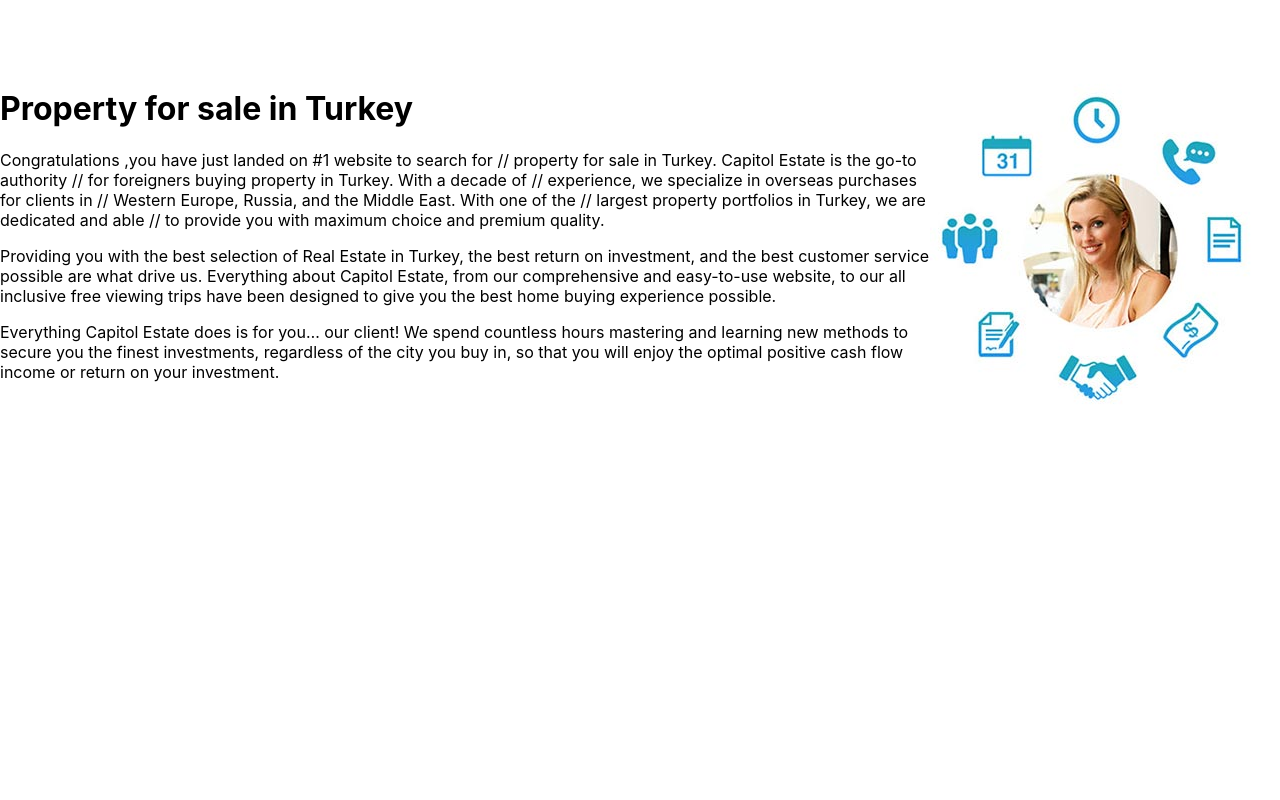
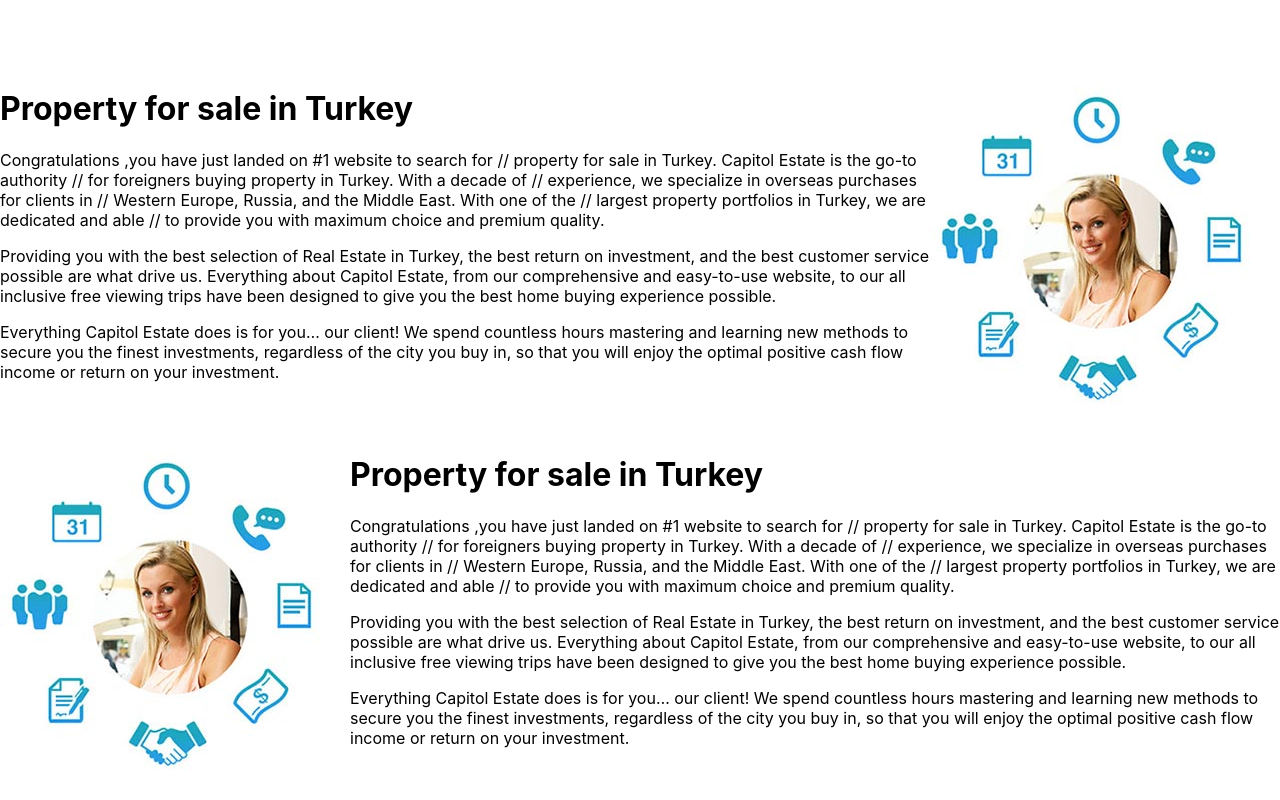
Before and after one commit to Alzubair98/ozyapi, a React (Create React App) app: page / in a window 1280 px wide. Shown: the part 2425-3225 px from the top of the page. Before the commit the page ends 2859 px from the top, so only its background shows below. Built offline with nearby package versions, Linux system fonts and the light colour scheme; the HTML template or start-up script is replaced by a standard one.

Commit message:
add second chapter for the articles

```diff
--- a/src/component/articles/article.js
+++ b/src/component/articles/article.js
@@ -37,6 +37,39 @@ const Article = () => {
           </div>
           <div className="a-f-image">
             <img src="/deals.jpg" alt="image" />
+          </div>
+        </div>
+        <div className="a-f-card">
+          <div className="a-f-image">
+            <img src="/deals.jpg" alt="image" />
+          </div>
+          <div className="a-f-text col-md-8">
+            <h1>Property for sale in Turkey</h1>
+            <p>
+              Congratulations ,you have just landed on #1 website to search for
+              // property for sale in Turkey. Capitol Estate is the go-to
+              authority // for foreigners buying property in Turkey. With a
+              decade of // experience, we specialize in overseas purchases for
+              clients in // Western Europe, Russia, and the Middle East. With
+              one of the // largest property portfolios in Turkey, we are
+              dedicated and able // to provide you with maximum choice and
+              premium quality.
+            </p>
+            <p>
+              Providing you with the best selection of Real Estate in Turkey,
+              the best return on investment, and the best customer service
+              possible are what drive us. Everything about Capitol Estate, from
+              our comprehensive and easy-to-use website, to our all inclusive
+              free viewing trips have been designed to give you the best home
+              buying experience possible.
+            </p>
+            <p>
+              Everything Capitol Estate does is for you… our client! We spend
+              countless hours mastering and learning new methods to secure you
+              the finest investments, regardless of the city you buy in, so that
+              you will enjoy the optimal positive cash flow income or return on
+              your investment.
+            </p>
           </div>
         </div>
       </div>
```
